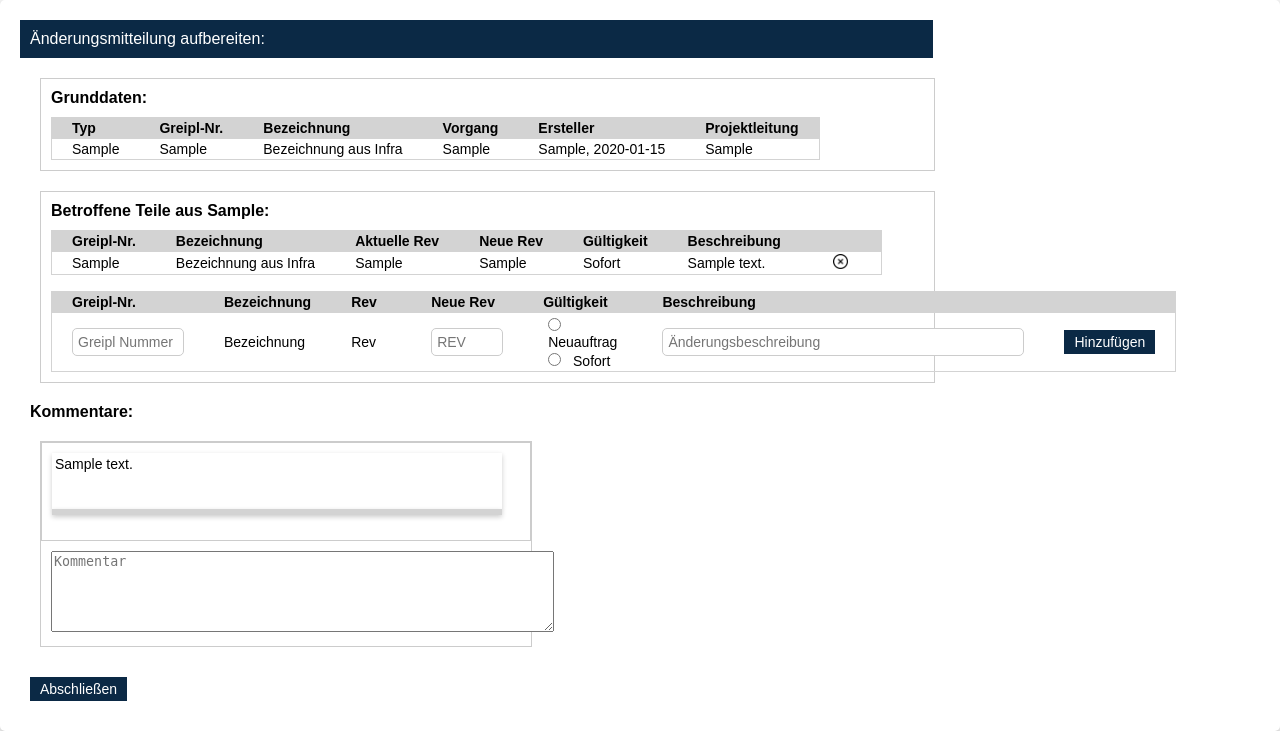
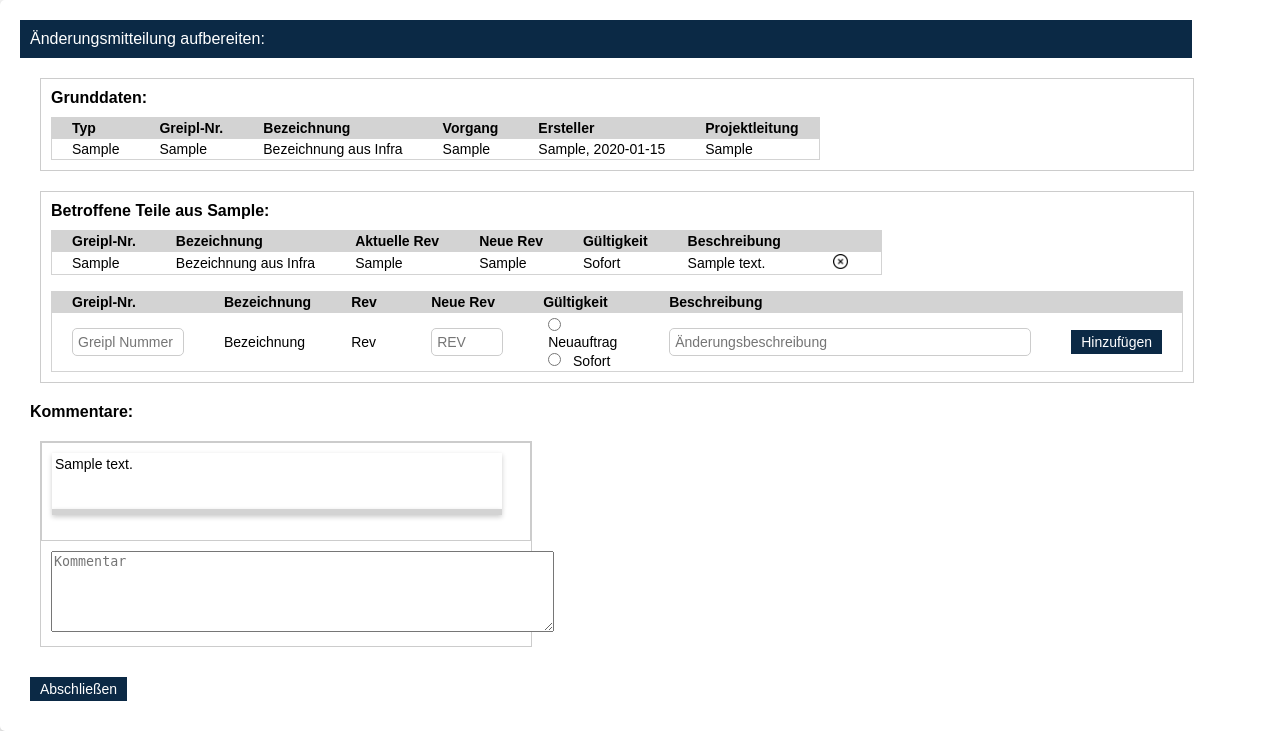
Before and after one commit to t-eder/AMT-Workflow, a Flask app: page /process/1 in a window 1280 px wide; the page is wider, and only the part inside the window is pictured. Shown: the part 170-901 px from the top of that part. Run offline with Flask 3, Linux system fonts and the light colour scheme; tables that the repository leaves empty hold one stand-in row (values such as "Sample post").

Commit message:
Formatierung angepasst.

```diff
--- a/templates/process.html
+++ b/templates/process.html
@@ -16,10 +16,10 @@
 
 
 
-    <div class="container">
+    <div class="container" style="width:100%">
 
         <div>
-        <form  action="/GETAddPart/{{ task.id }}" method="POST" style="width: 80%">
+        <form  action="/GETAddPart/{{ task.id }}" method="POST" style="width: 100%">
                     <p style="background-color: #0b2945; color: white; padding: 10px; margin: 0px; width: 90%">Änderungsmitteilung aufbereiten:</p>
                     <div class="inputbox">
                         <h3>Grunddaten:</h3>
```
